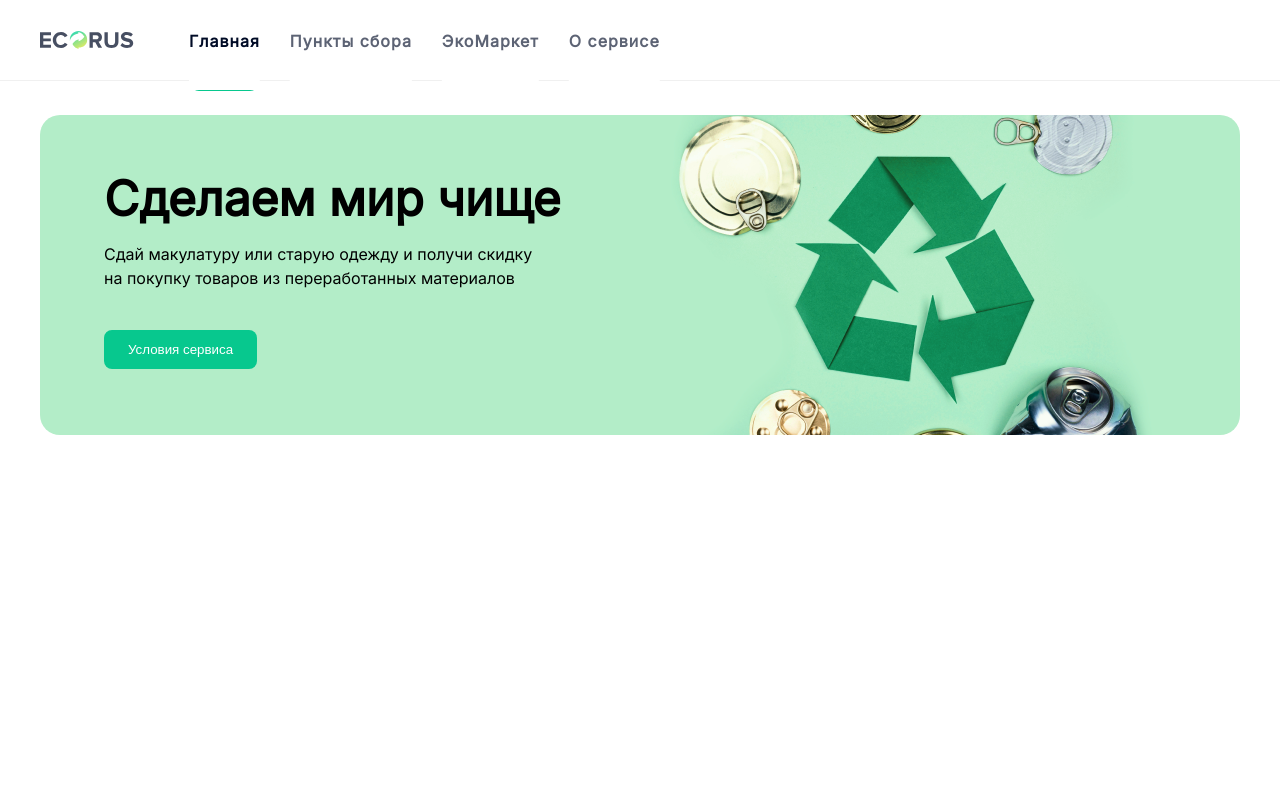
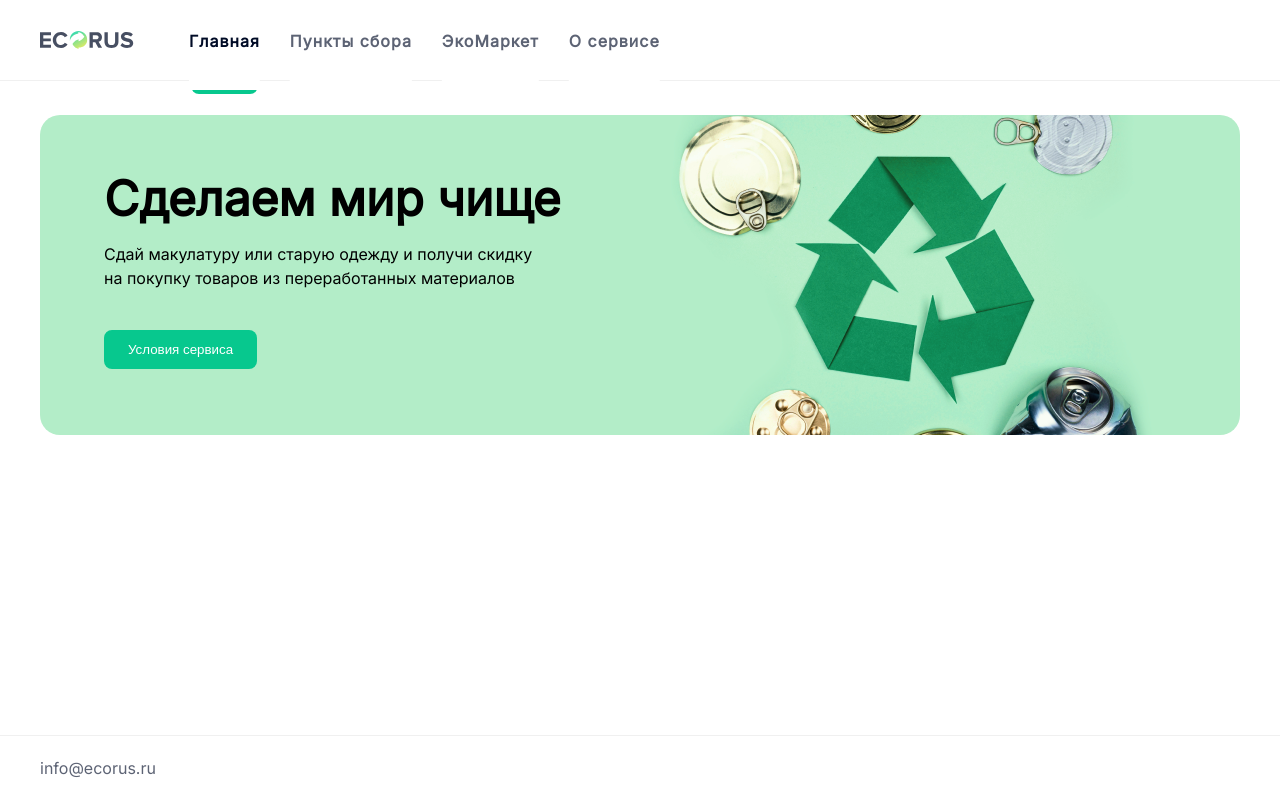
Before and after one commit to tyuop077/FrontendEco, a React (Create React App) app: page / in a window 1280 px wide. Built offline with nearby package versions, Linux system fonts and the light colour scheme.

Commit message:
Implemented footer & animations

```diff
--- a/src/app/containers/root/Container.tsx
+++ b/src/app/containers/root/Container.tsx
@@ -1,6 +1,7 @@
 import styles from "./Container.module.scss";
 import {Outlet} from "react-router-dom";
 import RootHeader from "./RootHeader";
+import RootFooter from "./RootFooter";
 
 export default () => {
     return <>
@@ -8,5 +9,6 @@ export default () => {
         <div className={styles.container}>
             <Outlet />
         </div>
+        <RootFooter />
     </>
 }
--- /dev/null
+++ b/src/app/containers/root/RootFooter.module.scss
@@ -0,0 +1,24 @@
+.footer {
+  position: absolute;
+  height: 64px;
+  width: 100%;
+  background-color: white;
+  left: 0;
+  bottom: 0;
+  display: flex;
+  flex-direction: row;
+  justify-content: center;
+  box-shadow: 0 -0.5px 0 rgba(0, 0, 0, 0.12);
+}
+
+.container {
+  padding: 21px;
+  width: 1200px;
+  color: #000B26A3;
+  font-size: 16px;
+  line-height: 22px;
+}
+
+.links {
+
+}
--- /dev/null
+++ b/src/app/containers/root/RootFooter.tsx
@@ -0,0 +1,11 @@
+import styles from "./RootFooter.module.scss";
+
+export default () => (
+    <footer className={styles.footer}>
+        <div className={styles.container}>
+            <div className={styles.links}>
+                <span>info@ecorus.ru</span>
+            </div>
+        </div>
+    </footer>
+)
--- a/src/app/containers/root/RootHeader.module.scss
+++ b/src/app/containers/root/RootHeader.module.scss
@@ -1,7 +1,6 @@
 .header {
   height: 80px;
   width: 100%;
-  background-color: white;
   //margin-top: -56px;
   left: 0;
   top: 0;
@@ -34,16 +33,20 @@
       color: #000B26A3;
       transition: color 0.2s, box-shadow 0.2s;
       //transition-duration: 0.5s;
-      box-shadow: 0 42px 0 -2px #00000000;
+      box-shadow: 0 48px 0 -2px #00000000;
       border-radius: 10px;
       &[class="current"] {
         color: #000B26;
-        box-shadow: 0 42px 0 -2px #07C88E;
+        box-shadow: 0 45px 0 -2px #07C88E;
+      }
+      &:hover {
+        color: #000B26;
       }
       text-decoration: underline;
       text-decoration-color: white;
       text-underline-offset: 28px;
       text-decoration-thickness: 15px;
+      white-space: nowrap;
     }
   }
 }
```
